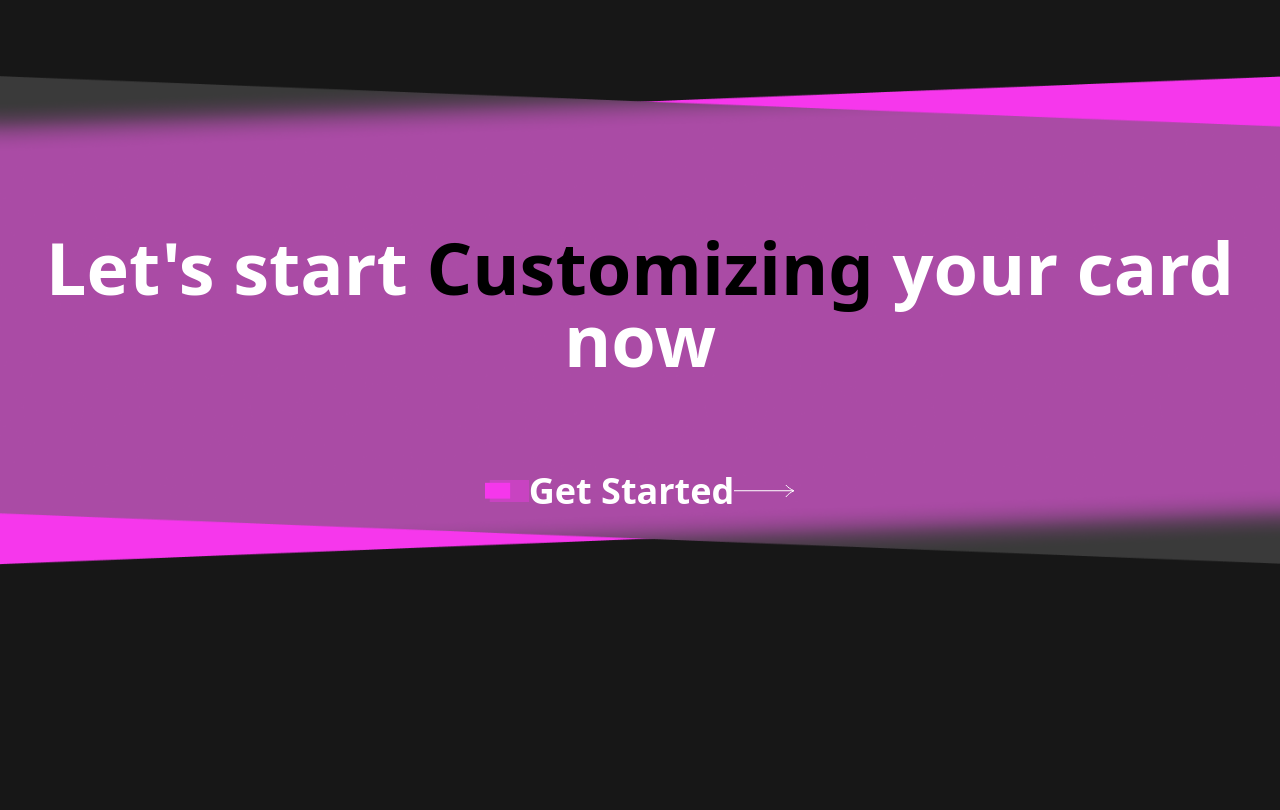
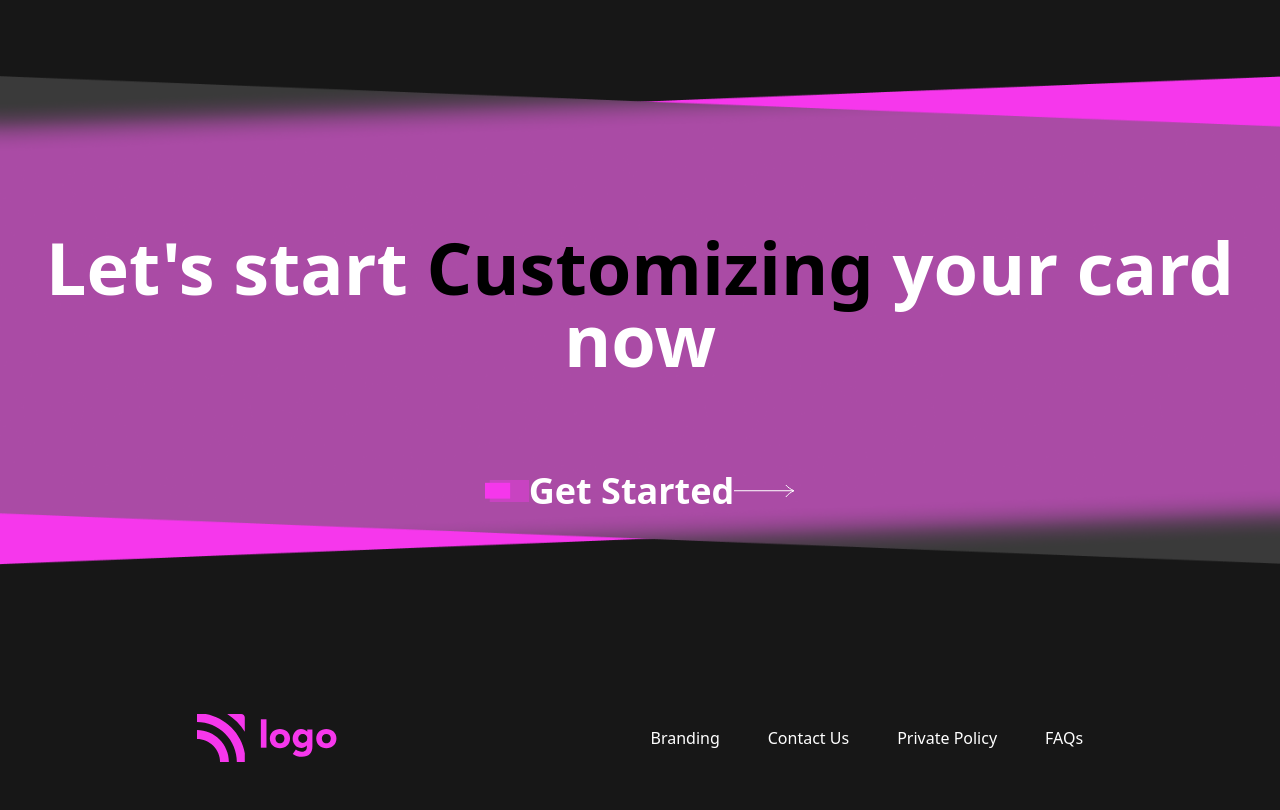
Before and after one commit to arshitcc/Just-Tailwind, a plain HTML site: page Credit_Card_Landing_Page/index.html in a window 1280 px wide. Shown: the part 4036-4846 px from the top of the page. Before the commit the page ends 4702 px from the top, so only its background shows below. Drawn offline with nearby package versions, Linux system fonts and the light colour scheme.

Commit message:
CCLP_Contect Section-Coded

```diff
--- a/Credit_Card_Landing_Page/index.html
+++ b/Credit_Card_Landing_Page/index.html
@@ -175,4 +175,19 @@
         </div>
     </div>
 
+    <!-- Contact Section  -->
+    <footer>
+        <div class="max-w-screen-2xl mx-auto flex flex-wrap items-center justify-center md:justify-around gap-4 p-12">
+            <div>
+                <img src="./Assets/Icons/Logo.svg" alt="no-img">
+            </div>
+            <div class="list-none flex flex-wrap justify-center gap-12 ">
+                <li>Branding</li>
+                <li>Contact Us</li>
+                <li>Private Policy</li>
+                <li>FAQs</li>
+            </div>
+        </div>
+    </footer>
+
 </body>
```
